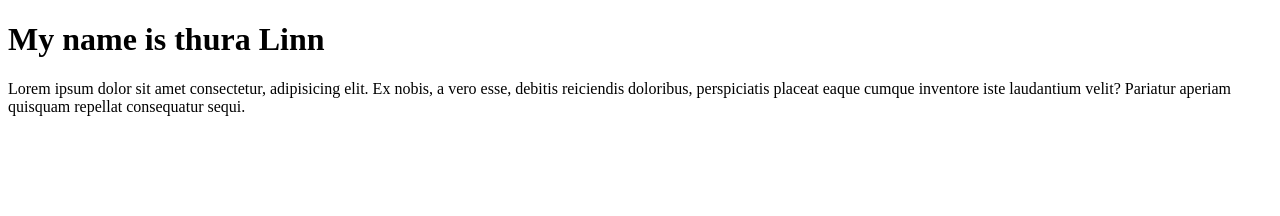
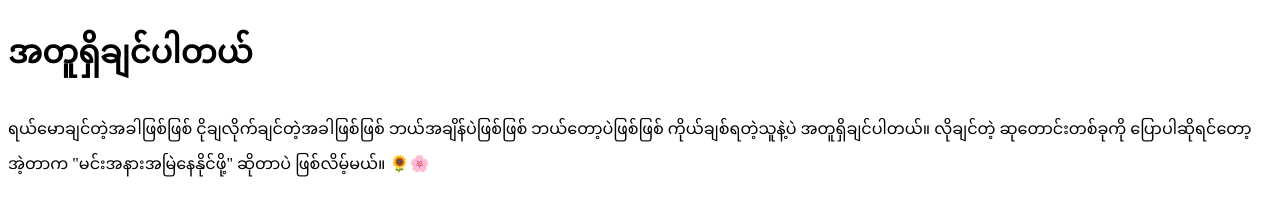
Before and after one commit to saithuralinn/project, a plain HTML site: page index.html in a window 1280 px wide. Drawn offline with Linux system fonts and the light colour scheme.

Commit message:
third commit

```diff
--- a/index.html
+++ b/index.html
@@ -3,10 +3,19 @@
 <head>
     <meta charset="UTF-8">
     <meta name="viewport" content="width=device-width, initial-scale=1.0">
-    <title>Hi, I am GIT</title>
+    <title>I miss every day !</title>
 </head>
 <body>
-    <h1>My name is thura Linn</h1>
-    Lorem ipsum dolor sit amet consectetur, adipisicing elit. Ex nobis, a vero esse, debitis reiciendis doloribus, perspiciatis placeat eaque cumque inventore iste laudantium velit? Pariatur aperiam quisquam repellat consequatur sequi.
-</body>
+    <h1> အတူရှိချင်ပါတယ် </h1>
+
+    ရယ်မောချင်တဲ့အခါဖြစ်ဖြစ်
+    ငိုချလိုက်ချင်တဲ့အခါဖြစ်ဖြစ်
+    ဘယ်အချိန်ပဲဖြစ်ဖြစ် ဘယ်တော့ပဲဖြစ်ဖြစ်
+    ကိုယ်ချစ်ရတဲ့သူနဲ့ပဲ အတူရှိချင်ပါတယ်။
+
+    လိုချင်တဲ့ ဆုတောင်းတစ်ခုကို ပြောပါဆိုရင်တော့
+    အဲ့တာက "မင်းအနားအမြဲနေနိုင်ဖို့" ဆိုတာပဲ ဖြစ်လိမ့်မယ်။
+
+    🌻🌸
+    <body>
 </html>
```
